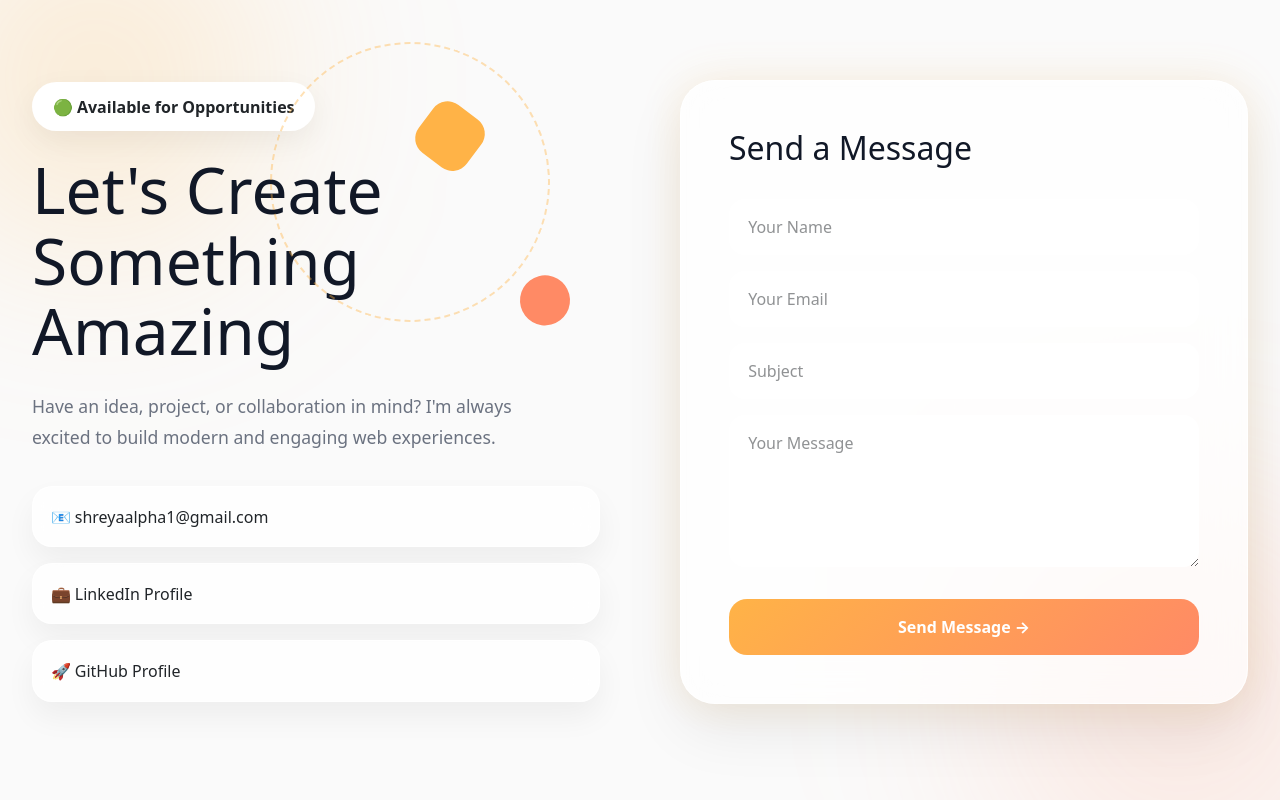
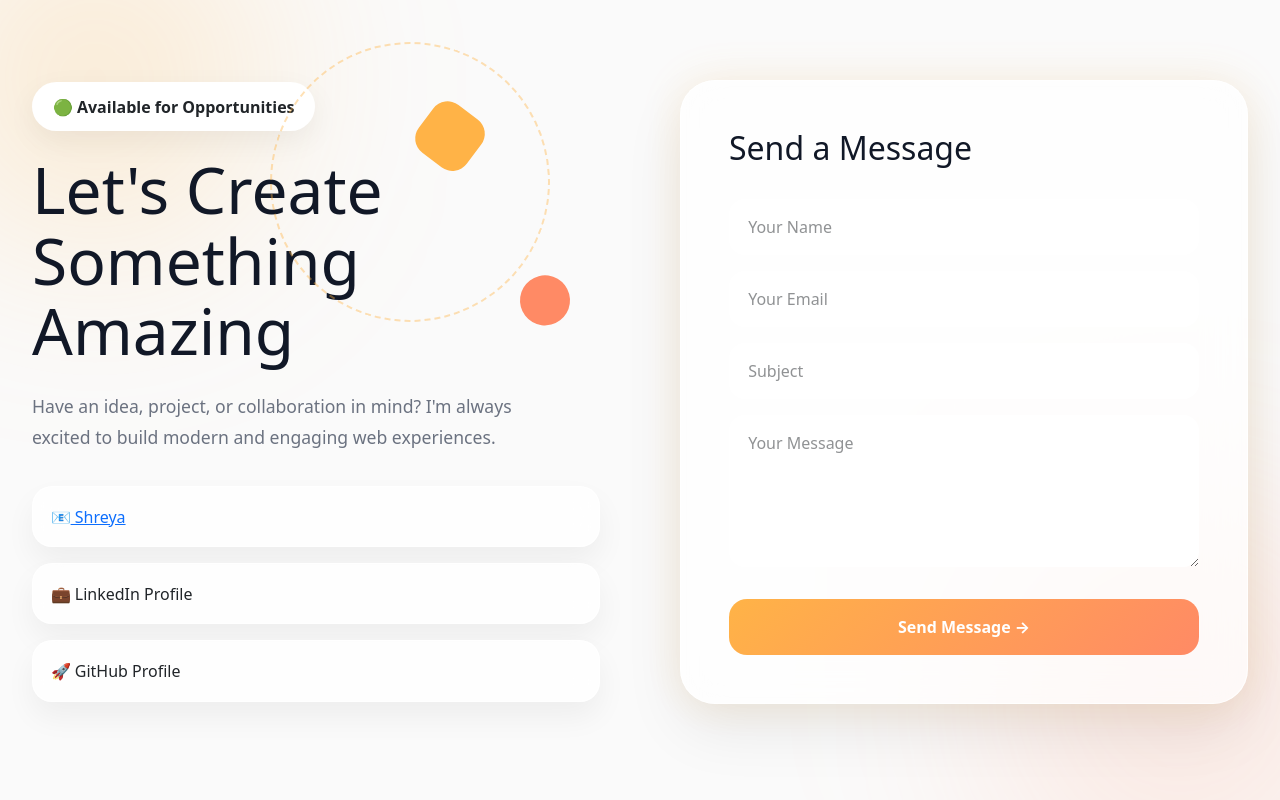
Before and after one commit to Shreya-103/Portfolio-2.0, a React (Vite) app: page / in a window 1280 px wide. Shown: the part 2344-3144 px from the top of the page. Built offline with nearby package versions, Linux system fonts and the light colour scheme.

Commit message:
connected with emailjs

```diff
--- a/src/components/Contact/contactform.jsx
+++ b/src/components/Contact/contactform.jsx
@@ -35,10 +35,10 @@ const ContactSection = () => {
 
     emailjs
       .sendForm(
-        "YOUR_SERVICE_ID",
-        "YOUR_TEMPLATE_ID",
+        "service_a1ldzqo",
+        "template_hynq3p6",
         formRef.current,
-        "YOUR_PUBLIC_KEY"
+        "2qSglBA4bNDuZJUfs"
       )
       .then(() => {
         alert("Message sent successfully!");
@@ -46,7 +46,7 @@ const ContactSection = () => {
       })
       .catch((error) => {
         console.error(error);
-        alert("Failed to send message.");
+        alert("Failed to send message.", error);
       });
   };
 
@@ -121,7 +121,8 @@ const ContactSection = () => {
 
           <div className={styles.infoCards}>
             <div className={styles.infoCard}>
-              📧 shreyaalpha1@gmail.com
+              📧
+              <a href="mailto:shreyaalpha1@gmail.com" className="no-underline"> Shreya</a>
             </div>
 
             <div className={styles.infoCard}>
--- a/src/components/Contact/contactform.module.css
+++ b/src/components/Contact/contactform.module.css
@@ -94,6 +94,9 @@
   border-radius: 20px;
   border: 1px solid rgba(255,255,255,.6);
   box-shadow: 0 15px 30px rgba(0,0,0,.05);
+}
+a{
+  text-decoration: none;
 }
 
 /* ORBIT */
```
